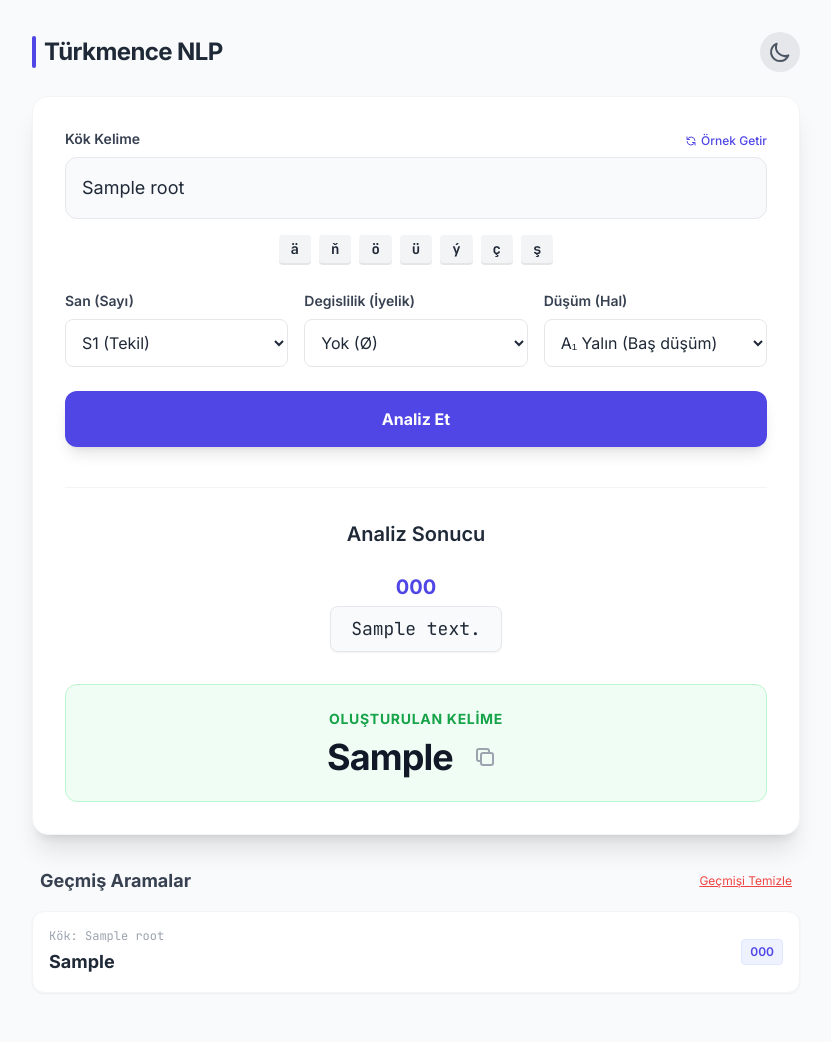
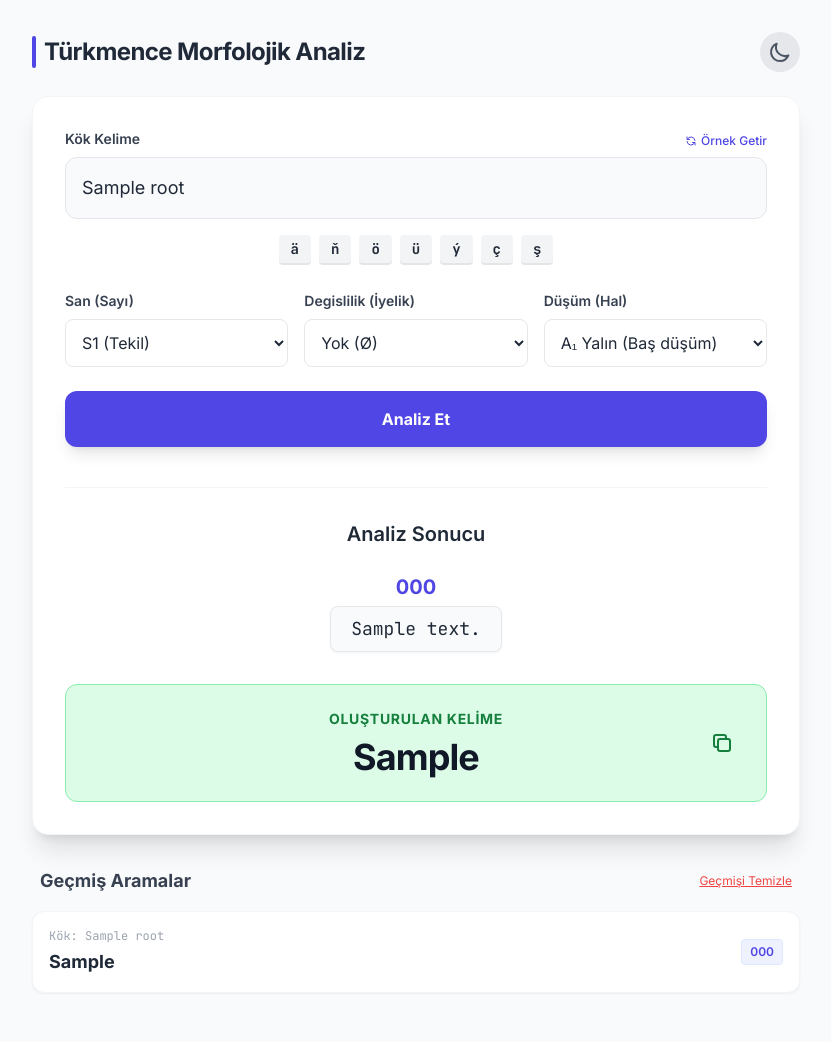
Before and after one commit to aydesma/turkmence-morfolojik-analiz, a Flask app: template templates/index.html in a window 1280 px wide. Shown: the top 1042 px of the page, without its empty margins (224-1055 px from the left). Run offline with Flask 3, Linux system fonts and the light colour scheme; the template is opened without the code that fills it: most values are stand-ins (such as "Sample title", 1, 10 or a date in 2020); some libraries are stand-ins or nearby versions.

Commit message:
Refactor color variables and update headings

```diff
--- a/templates/index.html
+++ b/templates/index.html
@@ -13,16 +13,15 @@
             theme: {
                 extend: {
                     colors: {
-                        // Daha koyu ve gri tonlu arka planlar
-                        darkbg: '#09090b',  // Zinc 950
-                        darkcard: '#18181b', // Zinc 900
+                        darkbg: '#09090b',
+                        darkcard: '#18181b',
+                        primary: '#4f46e5',
+                        darkprimary: '#8b5cf6', // Mor (Violet)
+                        accent: '#a78bfa',      // Açık Mor
 
-                        // Morumsu tema renkleri
-                        primary: '#4f46e5', // Aydınlık mod için Indigo
-                        darkprimary: '#8b5cf6', // Karanlık mod için Violet (Mor)
-                        accent: '#a78bfa',      // Yazılar için açık mor
-
-                        success: '#22c55e'
+                        // Özel Koyu Yeşil Arka Plan Rengi
+                        deepgreen: '#064e3b',   // Koyu Yeşil
+                        lightergreen: '#065f46' // Hover için
                     },
                     fontFamily: {
                         sans: ['Inter', 'sans-serif'],
@@ -42,7 +41,6 @@
 
         /* Dark Mode İnce Ayarlar */
         .dark .code-badge { color: #a78bfa; }
-        /* Kutu arka planını biraz daha belirgin gri yap */
         .dark .result-box { background-color: #27272a; border-color: #3f3f46; color: #e4e4e7; }
         .dark .input-field { background-color: #27272a; border-color: #3f3f46; color: white; }
 
@@ -58,7 +56,7 @@
     <div class="w-full max-w-3xl flex justify-between items-center mb-6">
         <div class="flex items-center gap-2">
             <div class="h-8 w-1 bg-indigo-600 dark:bg-darkprimary rounded-full"></div>
-            <h1 class="text-2xl font-bold tracking-tight">Türkmence NLP</h1>
+            <h1 class="text-2xl font-bold tracking-tight">Türkmence Morfolojik Analiz</h1>
         </div>
         <button id="theme-toggle" class="p-2 rounded-full bg-gray-200 dark:bg-zinc-800 text-gray-600 dark:text-yellow-400 hover:ring-2 ring-indigo-400 dark:ring-violet-400 transition focus:outline-none">
             <svg id="sun-icon" class="w-6 h-6 hidden" fill="none" stroke="currentColor" viewBox="0 0 24 24"><path stroke-linecap="round" stroke-linejoin="round" stroke-width="2" d="M12 3v1m0 16v1m9-9h-1M4 12H3m15.364 6.364l-.707-.707M6.343 6.343l-.707-.707m12.728 0l-.707.707M6.343 17.657l-.707.707M16 12a4 4 0 11-8 0 4 4 0 018 0z"></path></svg>
@@ -144,7 +142,6 @@
             <div class="flex flex-wrap justify-center items-center gap-3 mb-8">
                 {% for part in result %}
                     <div class="flex flex-col items-center group">
-
                         <div class="mb-1">
                             {% if part.type == 'Hal' %}
                                 <span class="code-hal-wrapper text-indigo-600 dark:text-accent">
@@ -156,7 +153,6 @@
                                 </span>
                             {% endif %}
                         </div>
-
                         <div class="result-box bg-gray-50 border border-gray-200 text-gray-800 px-5 py-2 rounded-lg font-mono text-lg shadow-sm transition">
                             {{ part.text }}
                         </div>
@@ -167,17 +163,18 @@
                 {% endfor %}
             </div>
 
-            <div class="relative group text-center bg-green-50 dark:bg-zinc-900 rounded-xl p-6 border border-green-200 dark:border-green-900 transition-colors">
-                <p class="text-sm font-bold text-green-600 dark:text-green-500 mb-2 uppercase tracking-wider">Oluşturulan Kelime</p>
+            <div class="relative flex flex-col justify-center items-center bg-green-100 dark:bg-deepgreen rounded-xl p-6 border border-green-300 dark:border-green-700 transition-colors">
 
-                <div class="flex justify-center items-center gap-3">
-                    <p id="finalWord" class="text-4xl font-bold text-gray-900 dark:text-gray-100 tracking-tight">{{ final_word }}</p>
+                <p class="text-sm font-bold text-green-700 dark:text-green-300 mb-2 uppercase tracking-wider">Oluşturulan Kelime</p>
 
-                    <button onclick="copyResult()" class="p-2 text-gray-400 hover:text-green-600 dark:hover:text-green-400 transition rounded-full hover:bg-green-100 dark:hover:bg-zinc-800" title="Kopyala">
-                        <svg id="copyIcon" class="w-6 h-6" fill="none" stroke="currentColor" viewBox="0 0 24 24"><path stroke-linecap="round" stroke-linejoin="round" stroke-width="2" d="M8 16H6a2 2 0 01-2-2V6a2 2 0 012-2h8a2 2 0 012 2v2m-6 12h8a2 2 0 002-2v-8a2 2 0 00-2-2h-8a2 2 0 00-2 2v8a2 2 0 002 2z"></path></svg>
-                        <svg id="checkIcon" class="w-6 h-6 text-green-500 hidden" fill="none" stroke="currentColor" viewBox="0 0 24 24"><path stroke-linecap="round" stroke-linejoin="round" stroke-width="2" d="M5 13l4 4L19 7"></path></svg>
-                    </button>
+                <div class="w-full text-center">
+                    <p id="finalWord" class="text-4xl font-bold text-gray-900 dark:text-white tracking-tight">{{ final_word }}</p>
                 </div>
+
+                <button onclick="copyResult()" class="absolute right-4 md:right-6 p-2 text-green-700 dark:text-green-300 hover:text-green-900 dark:hover:text-white transition rounded-full hover:bg-green-200 dark:hover:bg-white/10" title="Kopyala">
+                    <svg id="copyIcon" class="w-6 h-6" fill="none" stroke="currentColor" viewBox="0 0 24 24"><path stroke-linecap="round" stroke-linejoin="round" stroke-width="2" d="M8 16H6a2 2 0 01-2-2V6a2 2 0 012-2h8a2 2 0 012 2v2m-6 12h8a2 2 0 002-2v-8a2 2 0 00-2-2h-8a2 2 0 00-2 2v8a2 2 0 002 2z"></path></svg>
+                    <svg id="checkIcon" class="w-6 h-6 text-green-600 dark:text-green-400 hidden" fill="none" stroke="currentColor" viewBox="0 0 24 24"><path stroke-linecap="round" stroke-linejoin="round" stroke-width="2" d="M5 13l4 4L19 7"></path></svg>
+                </button>
             </div>
         </div>
         {% endif %}
@@ -232,7 +229,6 @@
             input.focus();
         }
 
-        // 50 Kelimelik Rastgele Havuzu
         function fillRandom() {
             const words = [
                 "mekdep", "mugallym", "kitap", "defter", "galam", "okuwçy", "talyp", "klas",
```
